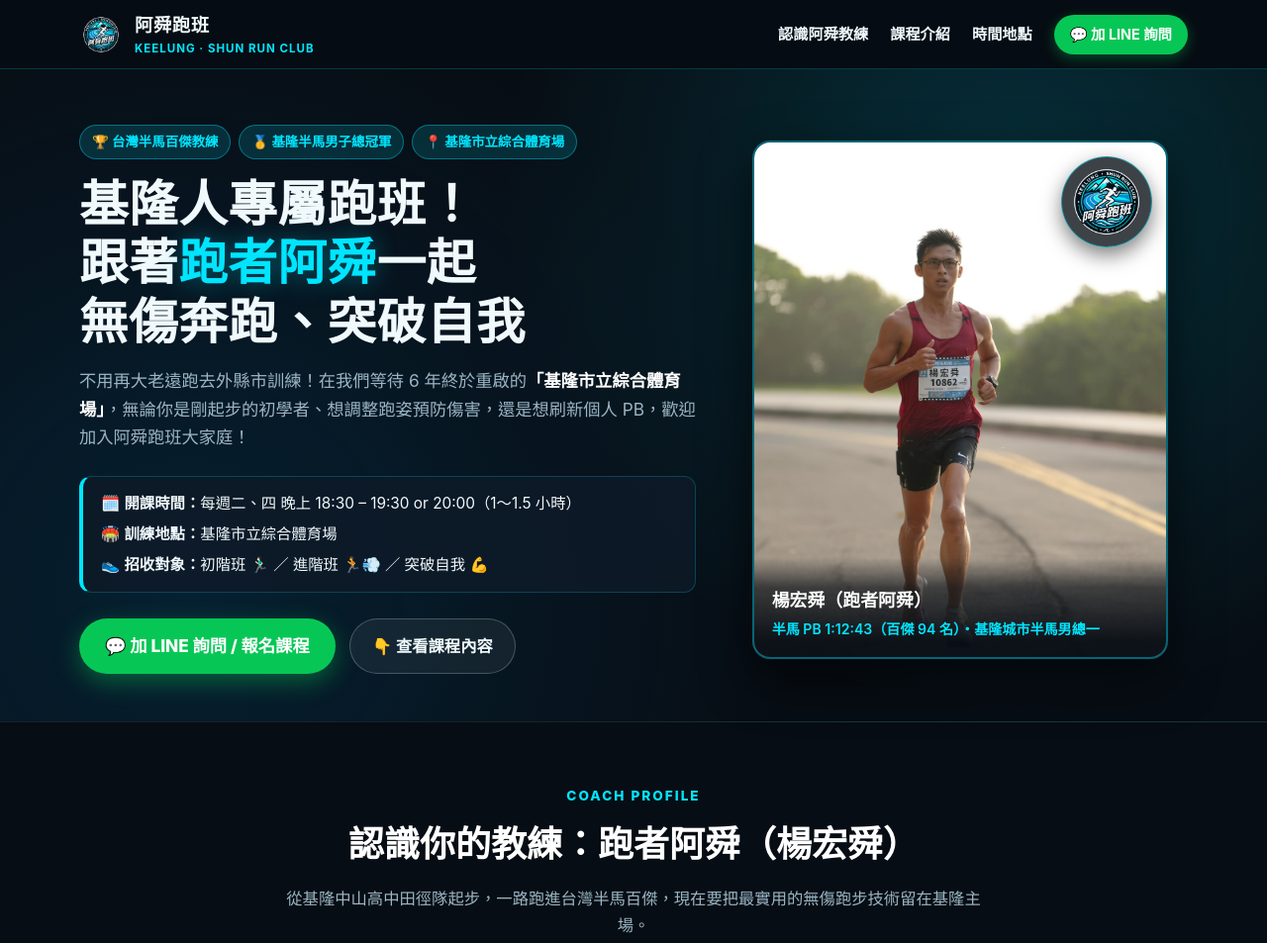
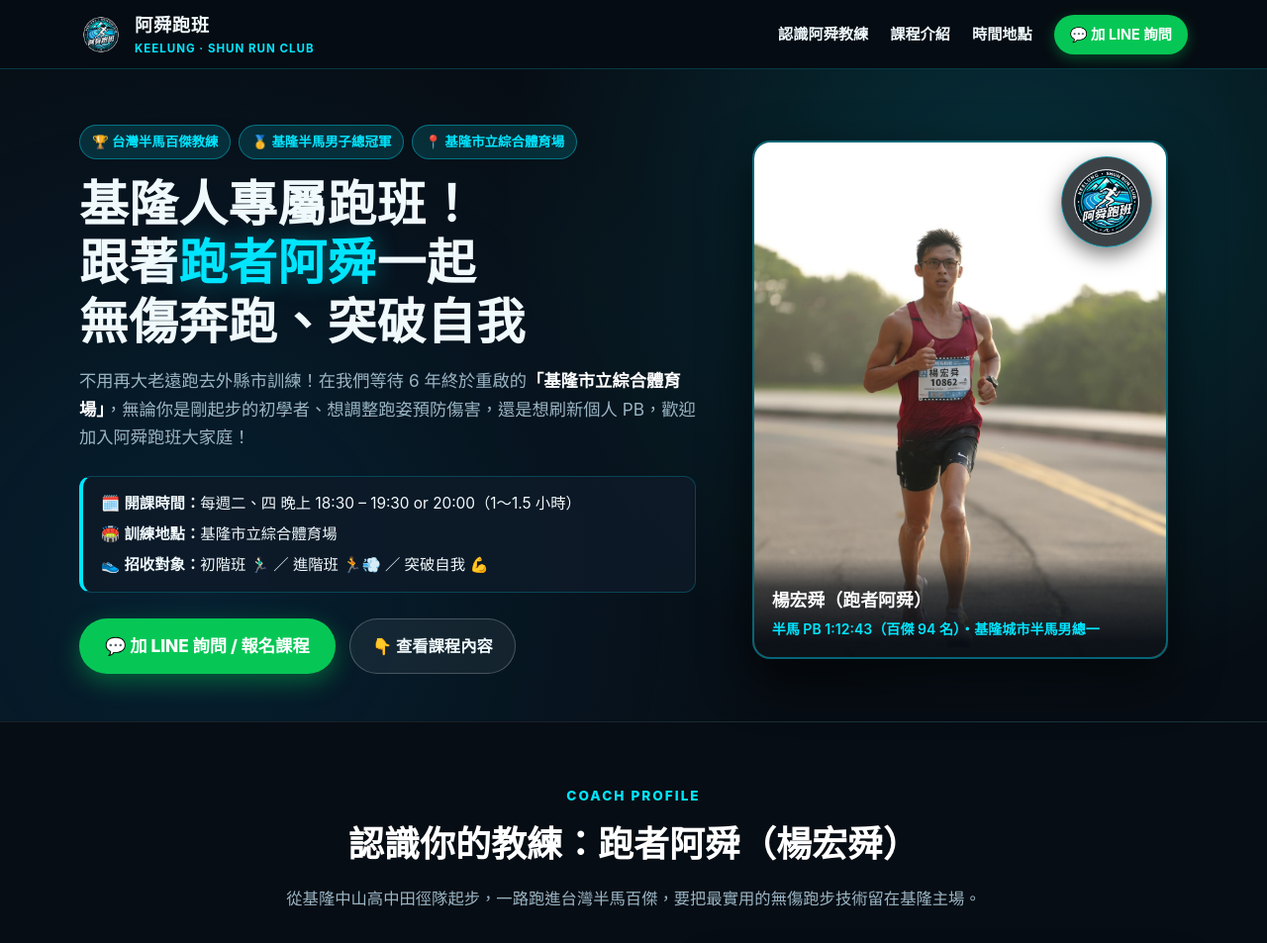
Before and after one commit to stussy9092-gif/shun-run-club-logo, a plain HTML site: page index.html in a window 1280 px wide. Shown: the top 953 px of the page at 99% size. Drawn offline with Linux system fonts and the light colour scheme.

Commit message:
Fix text line break orphan character in coach section header

```diff
--- a/index.html
+++ b/index.html
@@ -324,7 +324,7 @@
 
     .section-header {
       text-align: center;
-      max-width: 720px;
+      max-width: 840px;
       margin: 0 auto 40px;
     }
 
@@ -348,6 +348,7 @@
       margin: 0;
       color: var(--text-muted);
       font-size: 1.02rem;
+      text-wrap: balance;
     }
 
     /* Coach Section */
@@ -864,7 +865,7 @@
       <div class="section-header">
         <span class="section-tag">COACH PROFILE</span>
         <h2>認識你的教練：跑者阿舜（楊宏舜）</h2>
-        <p>從基隆中山高中田徑隊起步，一路跑進台灣半馬百傑，現在要把最實用的無傷跑步技術留在基隆主場。</p>
+        <p>從基隆中山高中田徑隊起步，一路跑進台灣半馬百傑，要把最實用的無傷跑步技術留在基隆主場。</p>
       </div>
 
       <div class="coach-layout">
```
Also changed, not shown: 阿舜跑班_招生網頁.html (+3 -2 lines).
